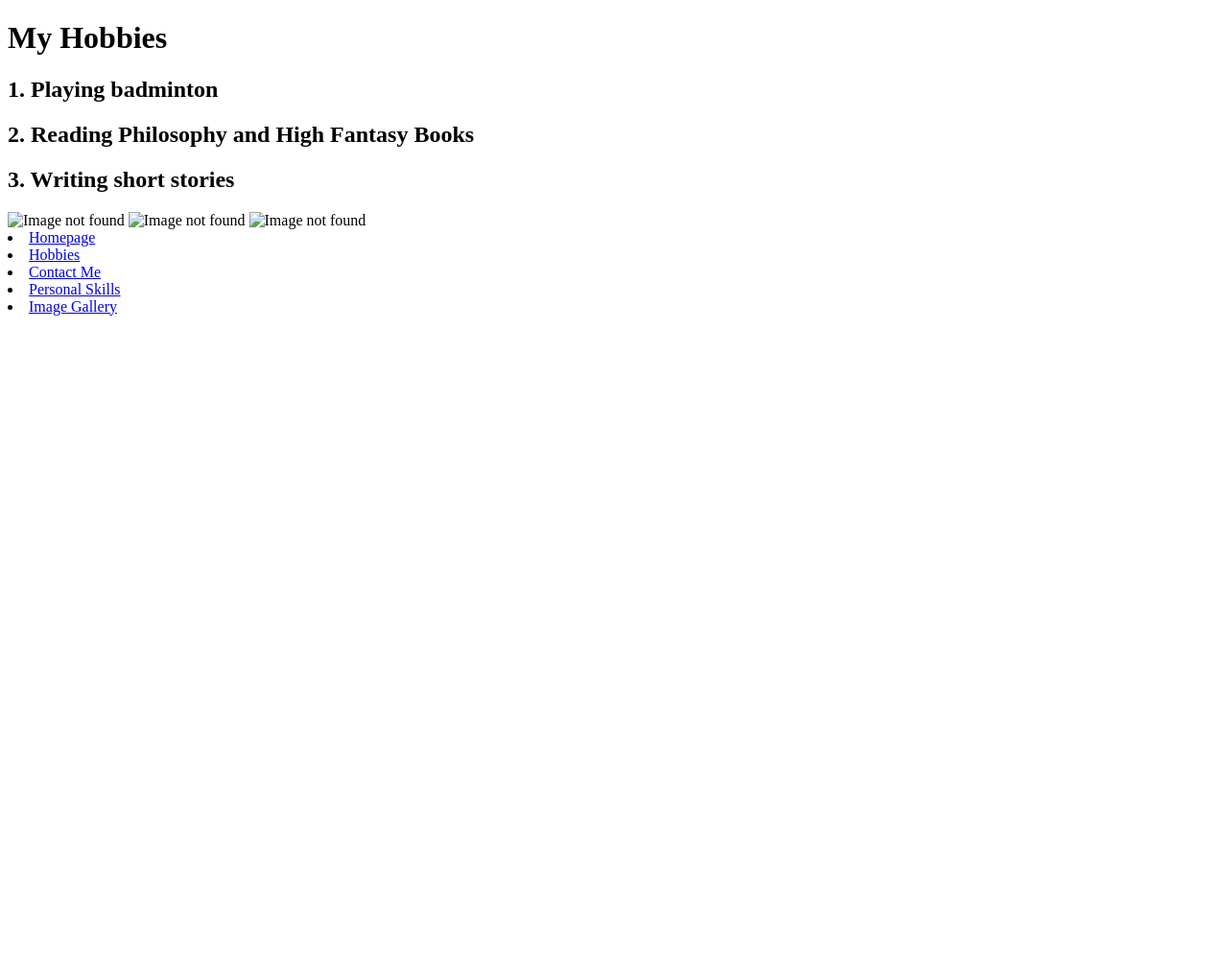
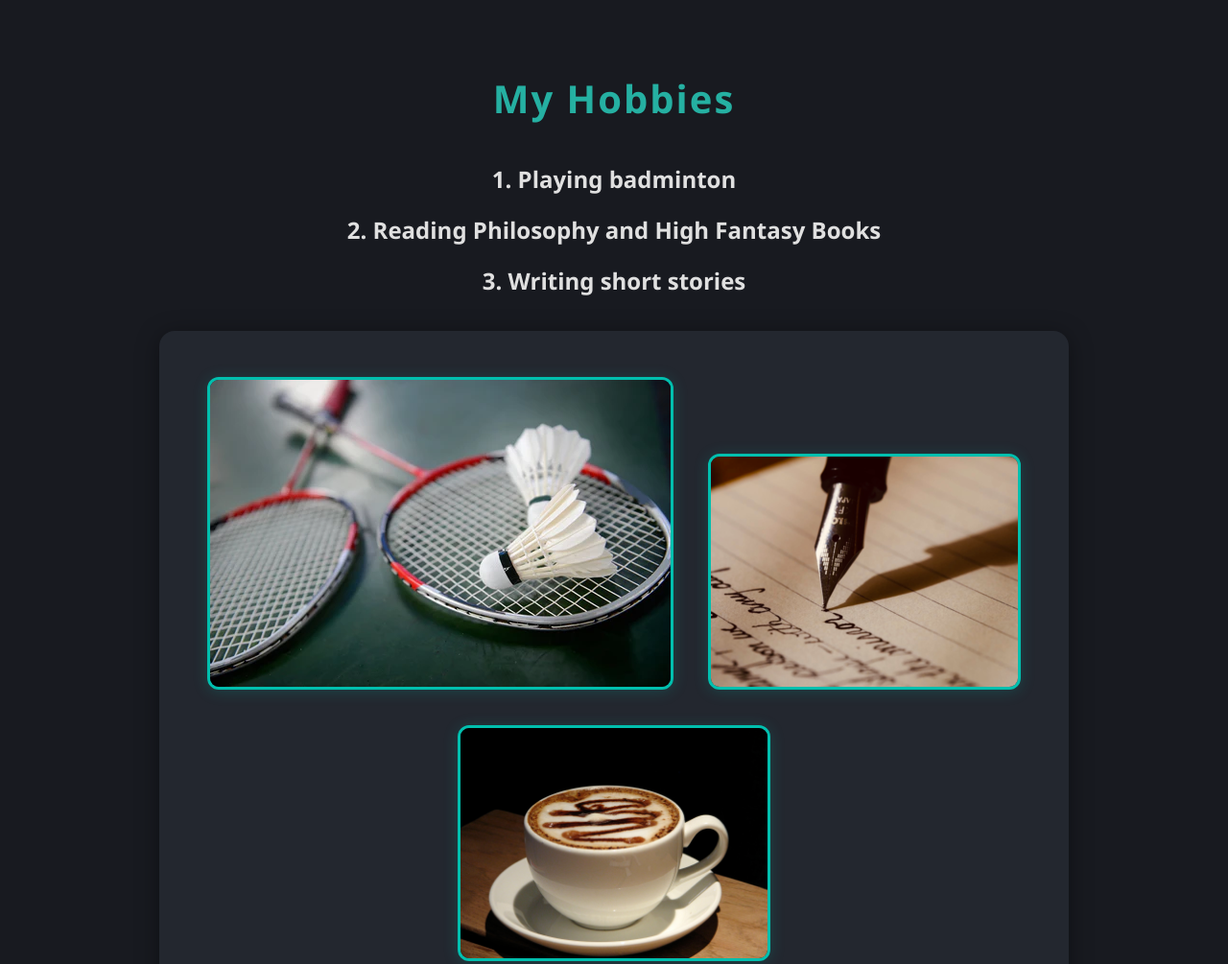
Before and after one commit to AffanBasra/Web-Engineering-Lab-3, a plain HTML site: page hobbies.html in a window 1280 px wide. Shown: the top 1005 px of the page at 96% size. Before the commit the page ends 800 px from the top, so only its background shows below. Drawn offline with Linux system fonts and the light colour scheme; the site is published under a folder, as on GitHub Pages, so addresses that start at the root find nothing.

Commit message:
Update hobbies.html

```diff
--- a/hobbies.html
+++ b/hobbies.html
@@ -4,7 +4,7 @@
     <!--The head tag is used to store metadata-->
     <meta charset="utf-8">
     <title>Hobbies</title>
-    <link rel="stylesheet" href="/css/styles.css">
+    <link rel="stylesheet" href="css/styles.css">
 </head>
 <body>
 
@@ -16,9 +16,9 @@
     </div>
     <div class="main">
       <div class="text-center">
-          <img src="/images/Badminton.webp" width="480" height="320" alt="Image not found">
-          <img src="/images/writing.png" width="320" height="240" alt="Image not found">
-          <img src="/images/Coffee_Time.jpg" width="320" height="240" alt="Image not found">
+          <img src="images/Badminton.webp" width="480" height="320" alt="Image not found">
+          <img src="images/writing.png" width="320" height="240" alt="Image not found">
+          <img src="images/Coffee_Time.jpg" width="320" height="240" alt="Image not found">
         </div>
         <nav>
             <li><a href="index.html">Homepage</a></li>
```
